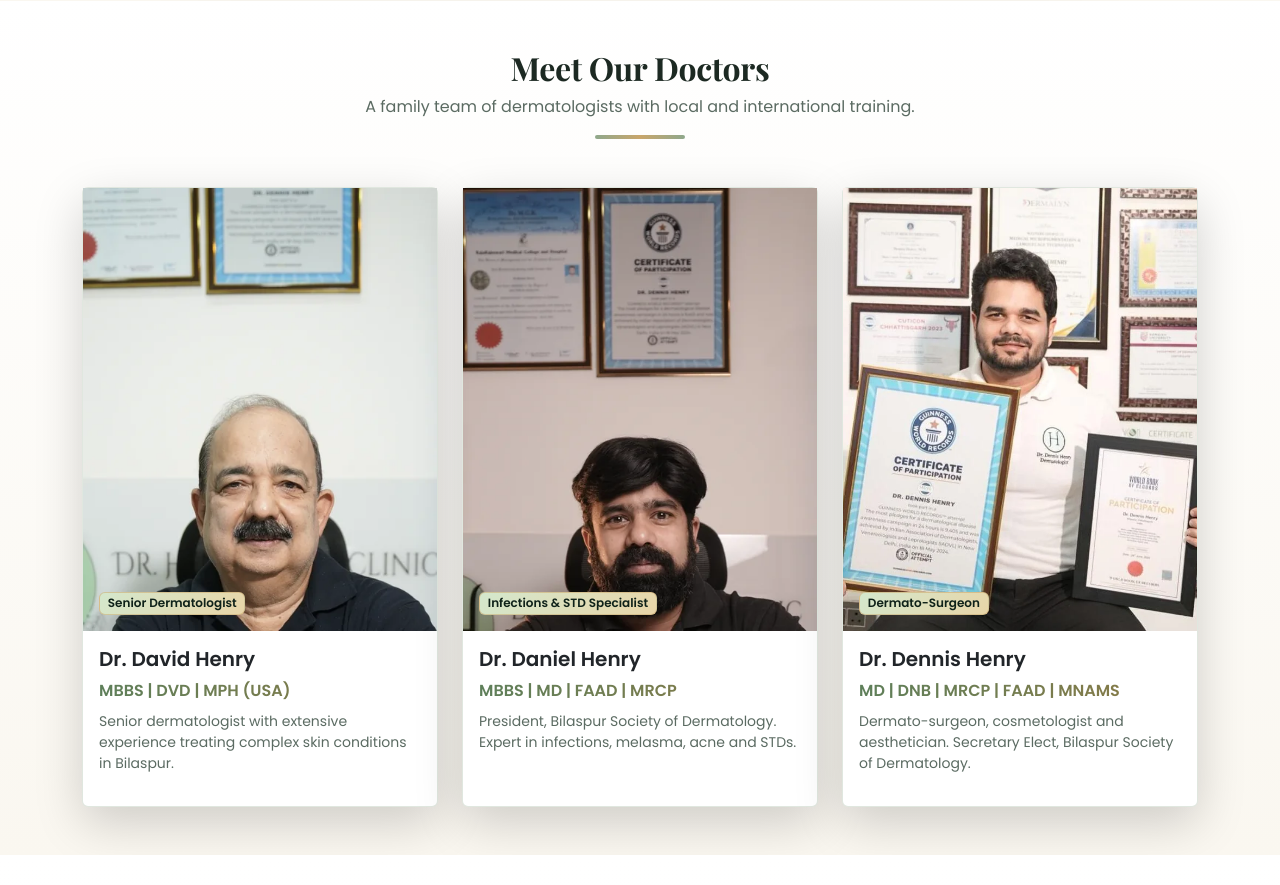
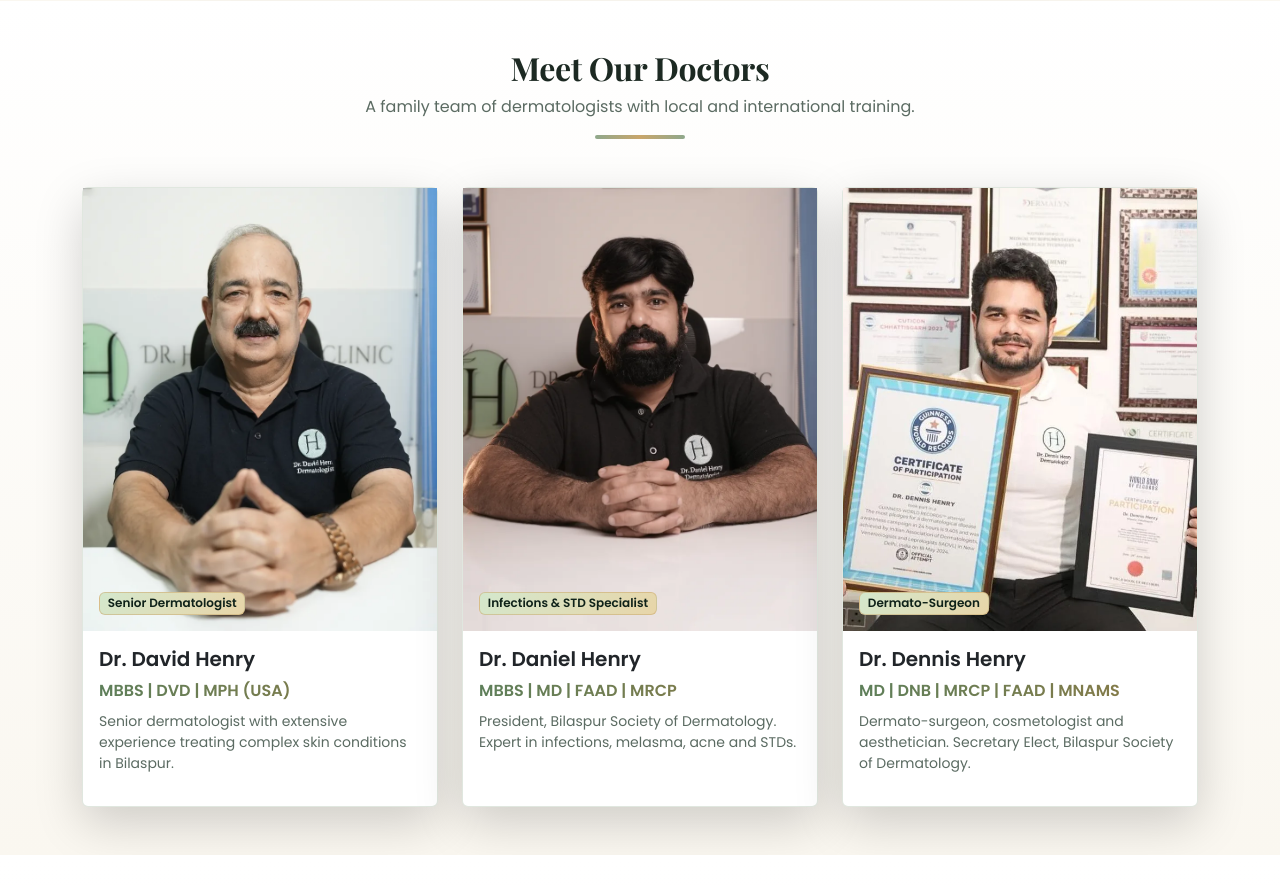
Before and after one commit to raishivam-24/Henrywebsite, a Flask app: page / in a window 1280 px wide. Shown: the part 3239-4124 px from the top of the page. Run offline with Flask 3, Linux system fonts and the light colour scheme; some libraries are stand-ins or nearby versions.

Commit message:
Doctors section: sharper, properly framed photos for Dr. David and Dr. Daniel

```diff
--- a/templates/base.html
+++ b/templates/base.html
@@ -46,7 +46,7 @@
     <link rel="stylesheet" href="/static/style.css?v=11">
     <link rel="stylesheet" href="/static/enhance.css?v=4">
     <link rel="stylesheet" href="/static/theme.css?v=3">
-    <link rel="stylesheet" href="/static/ui.css?v=12">
+    <link rel="stylesheet" href="/static/ui.css?v=15">
     <link rel="preconnect" href="https://fonts.googleapis.com">
     <link href="https://fonts.googleapis.com/css2?family=Noto+Sans+Devanagari:wght@400;600&family=Noto+Serif+Devanagari:wght@600;700&display=swap" rel="stylesheet">
     <style>
--- a/templates/index.html
+++ b/templates/index.html
@@ -256,7 +256,7 @@
             <div class="col-md-4 reveal">
                 <div class="card border-0 shadow-lg h-100 doctor-card">
                     <div class="position-relative doctor-photo">
-                        <img src="/static/img/david-portrait.webp?v=4" alt="Dr. David Henry, senior dermatologist" loading="lazy" width="480" height="600">
+                        <img src="/static/img/david-card.webp" alt="Dr. David Henry, senior dermatologist, seated at his desk in the clinic" loading="lazy" decoding="async" width="800" height="1000">
                         <div class="position-absolute bottom-0 start-0 w-100 p-3">
                             <span class="badge bg-sage text-dark">Senior Dermatologist</span>
                         </div>
@@ -272,7 +272,7 @@
             <div class="col-md-4 reveal">
                 <div class="card border-0 shadow-lg h-100 doctor-card">
                     <div class="position-relative doctor-photo">
-                        <img src="/static/img/danial-portrait.webp?v=4" alt="Dr. Daniel Henry, dermatologist and STD specialist" loading="lazy" width="480" height="600">
+                        <img src="/static/img/danial-card.webp" alt="Dr. Daniel Henry, dermatologist, seated at his desk in the clinic" loading="lazy" decoding="async" width="800" height="1000">
                         <div class="position-absolute bottom-0 start-0 w-100 p-3">
                             <span class="badge bg-sage text-dark">Infections &amp; STD Specialist</span>
                         </div>
```
Also changed, not shown: static/img/danial-card.webp (added), static/img/david-card.webp (added).
